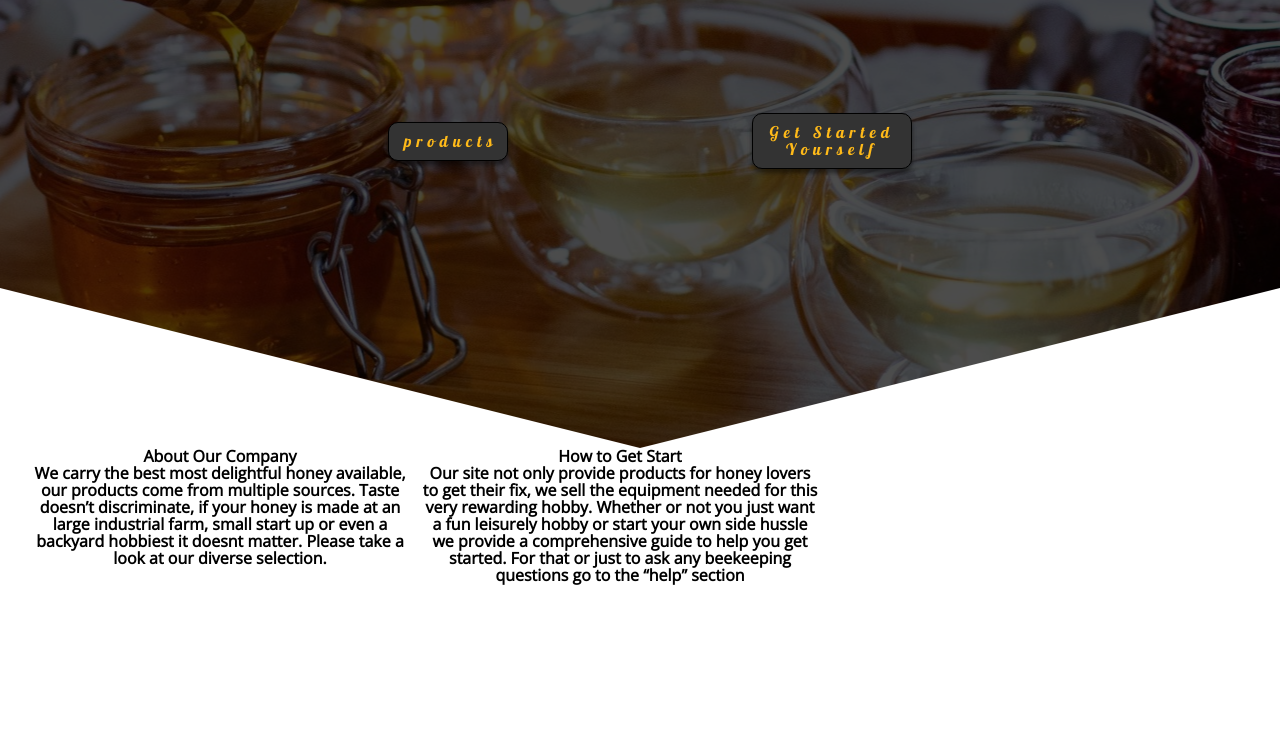
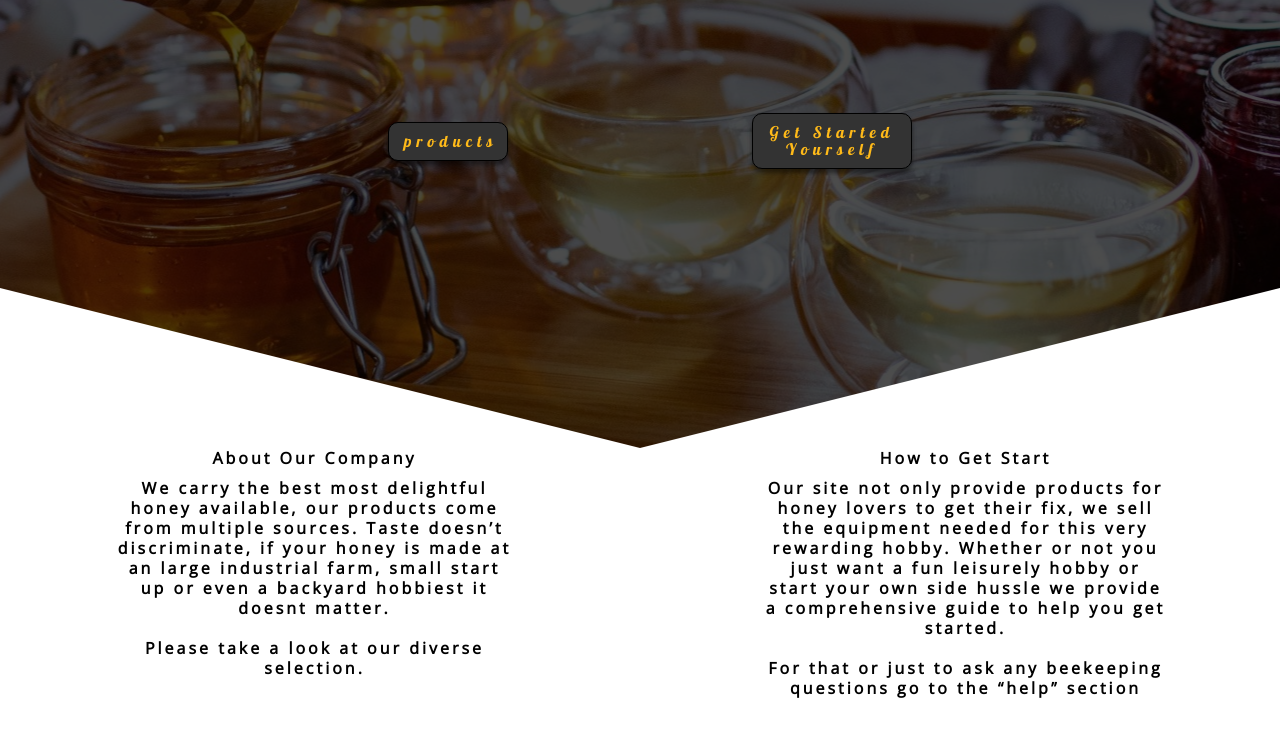
Before and after one commit to mboisvenue/Delightful, a website: page index.html in a window 1280 px wide. Shown: the part 352-1088 px from the top of the page. Drawn offline with nearby package versions, Linux system fonts and the light colour scheme.

Commit message:
about section complete

```diff
--- a/index.html
+++ b/index.html
@@ -41,25 +41,29 @@
         </div>
     </section>
 
-    <section class="about-section">
+    <section class="about-section grid grid--2">
         <div class="about-section__company">
-            <p>About Our Company</p>
+            <p class="m-bottom-1">About Our Company</p>
             <p>We carry the best most delightful honey available, our products come from multiple sources.
                 Taste doesn’t discriminate, if your honey is made at an large industrial farm, small start up or even a backyard hobbiest it doesnt matter.
-
+                <br>
+                <br>
                 Please take a look at our diverse selection.</p>
         </div>
         <div class="about-section__getting-started">
-            <p>
+            <p class="m-bottom-1">
                 How to Get Start
             </p>
             <p>
                 Our site not only provide products for honey lovers to get their fix, we sell the equipment needed for this very rewarding hobby.
                 Whether or not you just want a fun leisurely hobby or start your own side hussle we provide a comprehensive guide to help you get started.
-
+                <br>
+                <br>
                 For that or just to ask any beekeeping questions go to the “help” section
             </p>
         </div>
     </section>
+
+
 </body>
 </html>
--- a/sass/base/_utilities.scss
+++ b/sass/base/_utilities.scss
@@ -0,0 +1,3 @@
+.m-bottom-1{
+    margin-bottom: 1rem;
+}
--- a/sass/pages/_home.scss
+++ b/sass/pages/_home.scss
@@ -22,14 +22,17 @@
 }
 
 .about-section{
+    width: 100%;
     font-family: 'open sans';
     font-weight: 600;
     font-size: 1.6rem;
     text-align: center;
-    gap: 10%;
+    gap: 5%;
     margin-bottom: 15rem;
     padding: 0 2rem;
-    display: inline-block;
+    text-align: center;
+    line-height: 2rem;
+    letter-spacing: 3px;
 
     &__company {
         width: 40rem;
```
Also changed, not shown: css/style.css.
